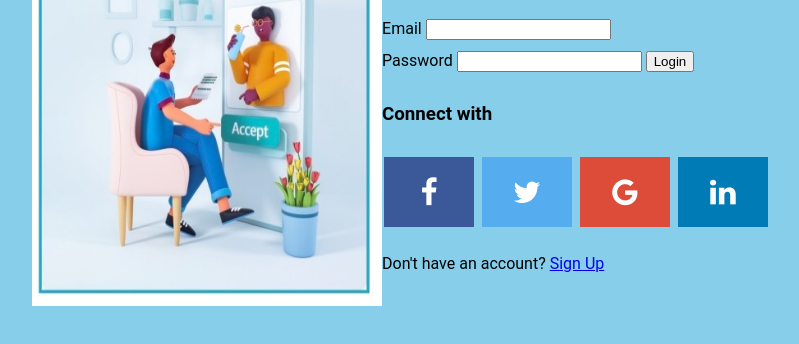
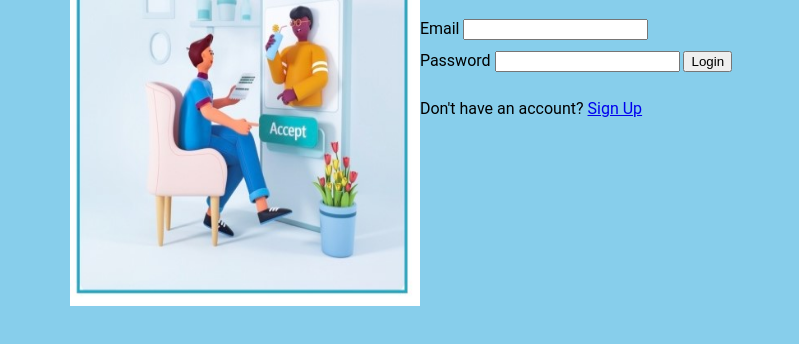
Before and after one commit to Iamkaransharma7742/Cloud_9, a plain HTML site: page Login/login.html in a window 1280 px wide. Shown: the part 102-446 px from the top of the page, without its empty margins (239-1038 px from the left). Drawn offline with Linux system fonts and the light colour scheme.

Commit message:
Update login.html

```diff
--- a/Login/login.html
+++ b/Login/login.html
@@ -7,43 +7,6 @@
     <title>Login page</title>
     <link rel="stylesheet" href="sytle.css">
     <link rel="stylesheet" href="https://cdnjs.cloudflare.com/ajax/libs/font-awesome/4.7.0/css/font-awesome.min.css">
-    <style>
-    .fa {
-      padding: 20px;
-      font-size: 30px;
-      width: 50px;
-      text-align: center;
-      text-decoration: none;
-      margin: 5px 2px;
-    }
-    .fa:hover {
-        opacity: 0.7;
-    }
-
-
-    .fa-facebook {
-      background: #3B5998;
-      color: white;
-    }
-
-    .fa-twitter {
-      background: #55ACEE;
-      color: white;
-    }
-
-    .fa-google {
-      background: #dd4b39;
-      color: white;
-    }
-
-    .fa-linkedin {
-      background: #007bb5;
-      color: white;
-    }
-
-
-    </style>
-
 </head>
 <body>
     <div style="display: flex;justify-content: center;line-height: 2;">
@@ -62,18 +25,9 @@
             <input type="password" input="" />
             <input type="button" value="Login" />
           </div>
-          <h3>Connect with</h3>
-
-
-<a href="#" class="fa fa-facebook"></a>
-<a href="#" class="fa fa-twitter"></a>
-<a href="#" class="fa fa-google"></a>
-<a href="#" class="fa fa-linkedin"></a>
-
         <p>
           Don't have an account? <a href="signup.html">Sign Up</a>
         </p>
-
       </form>
       </div>
     </div>
```
